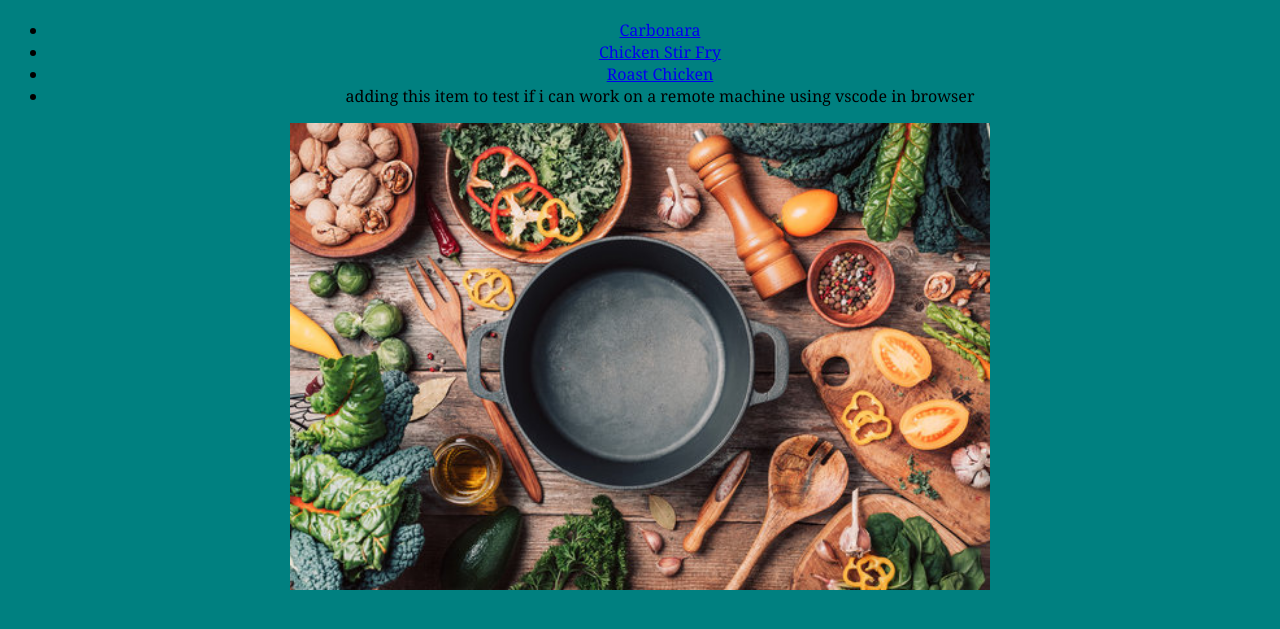
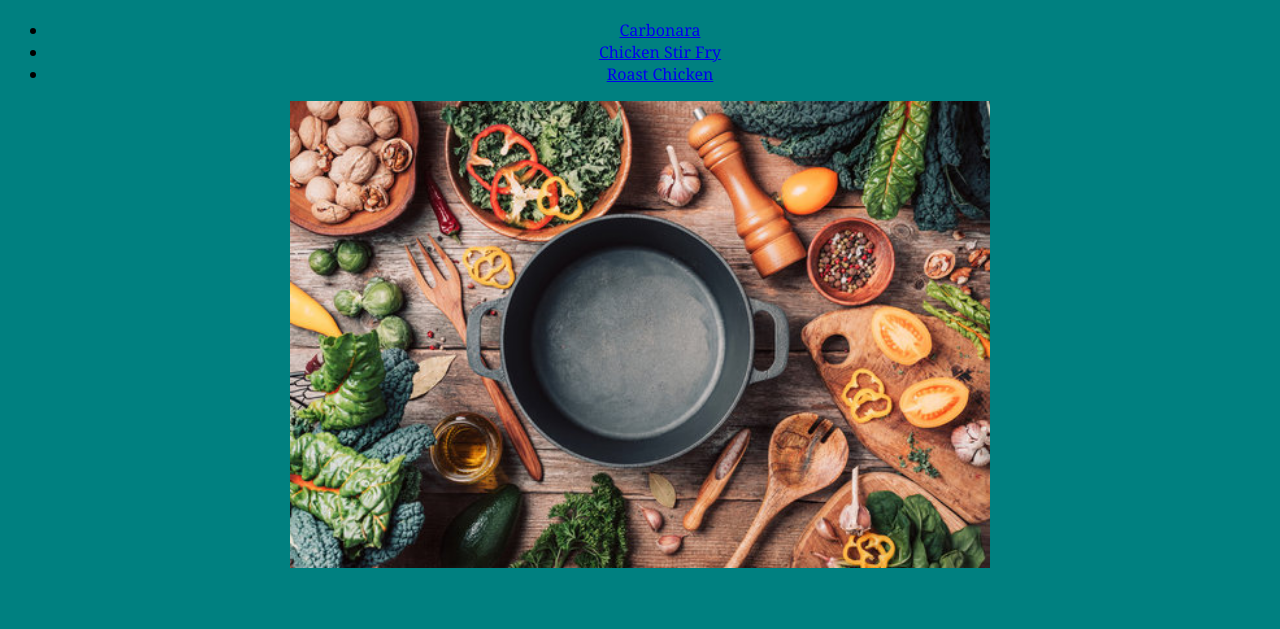
Before and after one commit to RealDan1/odin-recipes, a plain HTML site: page index.html in a window 1280 px wide. Shown: the part 67-696 px from the top of the page. Drawn offline with Linux system fonts and the light colour scheme.

Commit message:
Remove redundant list item

```diff
--- a/index.html
+++ b/index.html
@@ -12,7 +12,6 @@
         <li><a href="recipes/carbonara.html">Carbonara</a></li>
         <li><a href="recipes/chicken-stir-fry.html">Chicken Stir Fry</a></li>
         <li><a href="recipes/roast-chicken.html">Roast Chicken</a></li>
-        <li>adding this item to test if i can work on a remote machine using vscode in browser</li>
     </ul>
     <img src="images/pan.jpeg" alt="This is a homepage image of a pan" width="700px">
 </body>
```
